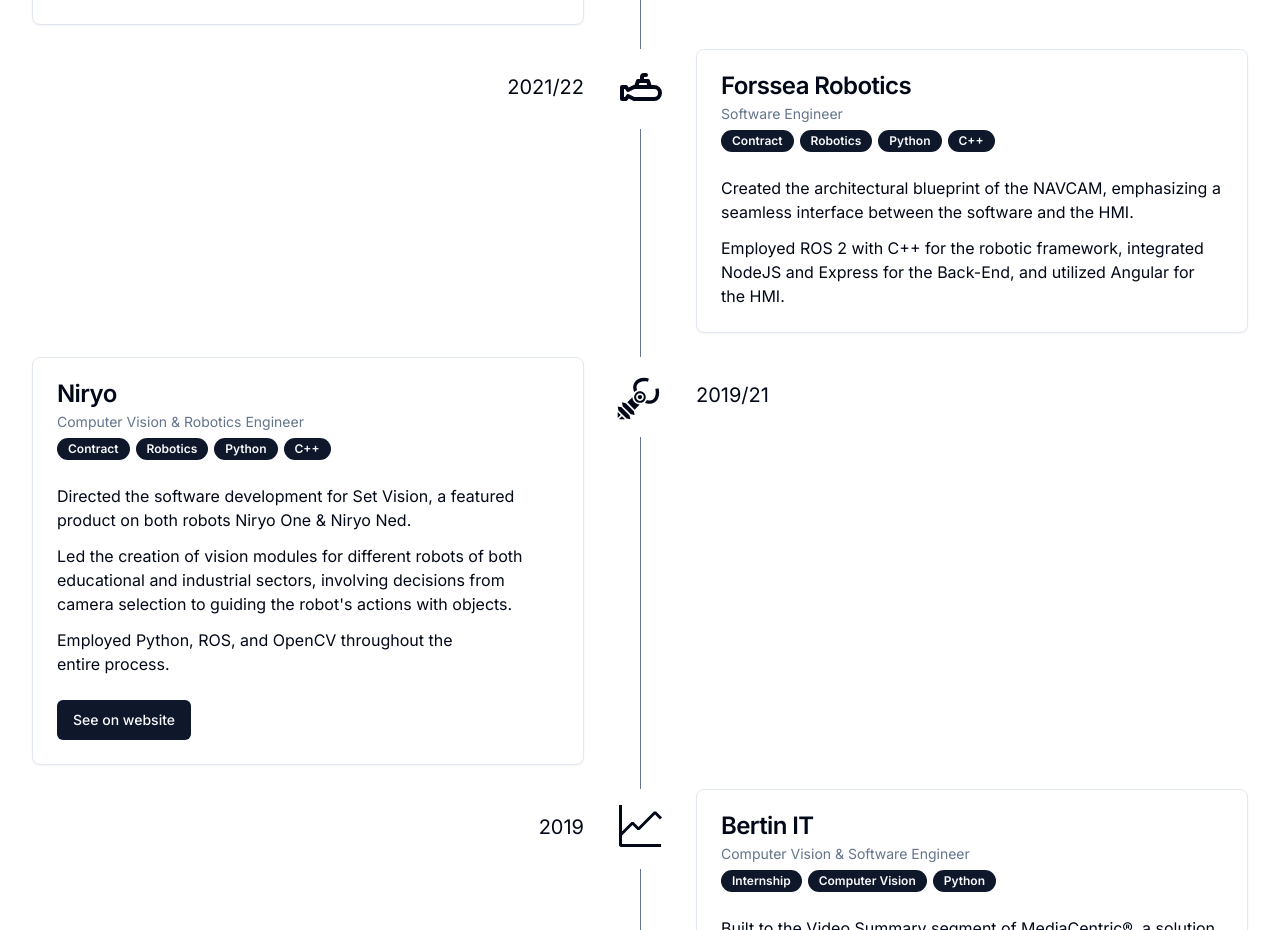
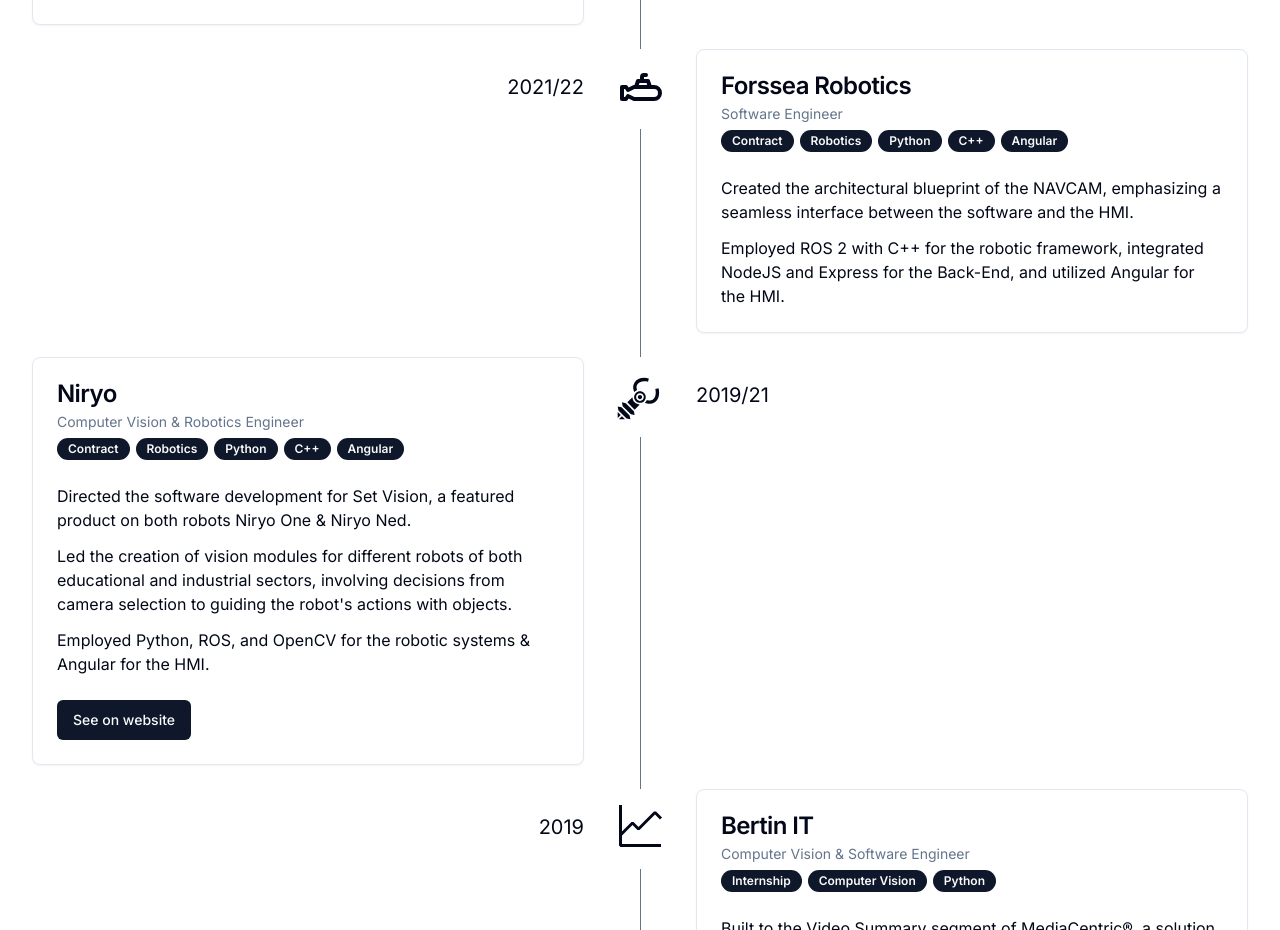
Before and after one commit to remi2257/portfolio-remi-lux, a Next.js app: page / in a window 1280 px wide. Shown: the part 3820-4750 px from the top of the page. Built offline with nearby package versions, Linux system fonts and the light colour scheme; no server answers.

Commit message:
Add Angular IHM to my robotic jobs !

```diff
--- a/app/(home)/ProfessionalExperiences.tsx
+++ b/app/(home)/ProfessionalExperiences.tsx
@@ -97,7 +97,7 @@
   {
     title: "Forssea Robotics",
     subtitle: "Software Engineer",
-    badges: ["Contract", "Robotics", "Python", "C++"],
+    badges: ["Contract", "Robotics", "Python", "C++", "Angular"],
     description: [
       "Created the architectural blueprint of the NAVCAM, emphasizing a seamless interface between the software and the HMI.",
       "Employed ROS 2 with C++ for the robotic framework, integrated NodeJS and Express for the Back-End, and utilized Angular for the HMI.",
@@ -108,11 +108,11 @@
   {
     title: "Niryo",
     subtitle: "Computer Vision & Robotics Engineer",
-    badges: ["Contract", "Robotics", "Python", "C++"],
+    badges: ["Contract", "Robotics", "Python", "C++", "Angular"],
     description: [
       "Directed the software development for Set Vision, a featured product on both robots Niryo One & Niryo Ned.",
       "Led the creation of vision modules for different robots of both educational and industrial sectors, involving decisions from camera selection to guiding the robot's actions with objects.",
-      "Employed Python, ROS, and OpenCV throughout the entire process.",
+      "Employed Python, ROS, and OpenCV for the robotic systems & Angular for the HMI.",
     ],
     footer: (
       <Button asChild>
--- a/app/resume/content_en.tsx
+++ b/app/resume/content_en.tsx
@@ -138,6 +138,9 @@
             Niryo Ned
           </Link>{" "}
         </>,
+        <>
+          Development of the HMI in <Strong>Angular</Strong>
+        </>,
       ],
     },
   ],
--- a/app/resume/content_fr.tsx
+++ b/app/resume/content_fr.tsx
@@ -138,6 +138,9 @@
             Niryo Ned
           </Link>{" "}
         </>,
+        <>
+          Développement de l&apos;IHM en <Strong>Angular</Strong>
+        </>,
       ],
     },
   ],
```
